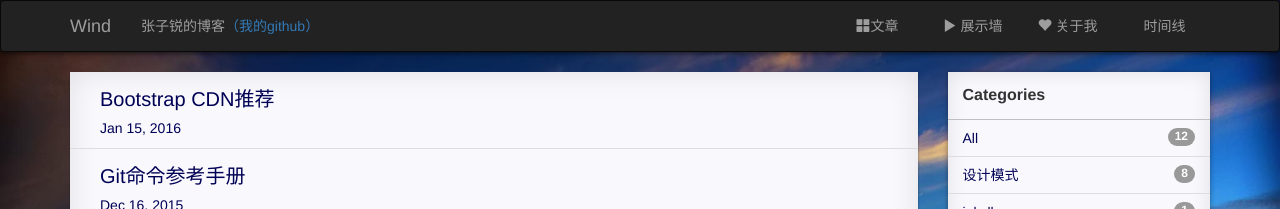
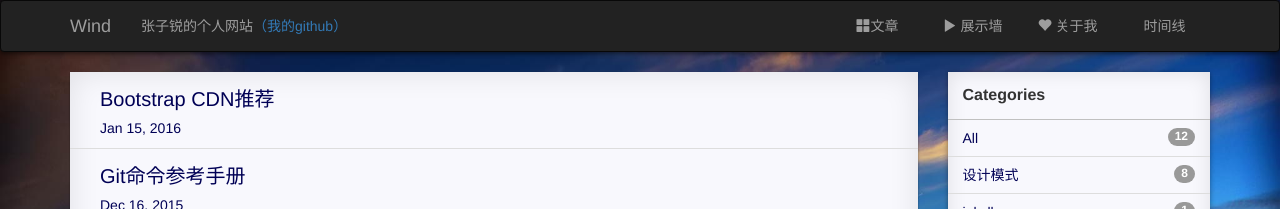
Before and after one commit to turkey321/zzr-china.github.com, a Jekyll site: the page built from index.html, in a window 1280 px wide. Shown: the top 209 px of the page. Built offline with Jekyll 4.4.1, drawn with Linux system fonts in a browser that asks for light colours; nearby versions of some CDN libraries; the list of posts is cut into pages by our own code; comment, search, counter and statistics services are not loaded; a style sheet for code colours, icons or effects is not loaded.

Commit message:
change the log words

```diff
--- a/_includes/header.html
+++ b/_includes/header.html
@@ -12,7 +12,7 @@
         <span class="icon-bar"></span>
       </button>
       <a class="navbar-brand" href="{{ site.baseurl }}/">{{ site.title }}</a>
-      <p class="navbar-text">张子锐的博客<a href="https://github.com/ZZR-china">（我的github）</a></p>
+      <p class="navbar-text">张子锐的个人网站<a href="https://github.com/ZZR-china">（我的github）</a></p>
     </div>
     <!-- Collect the nav links, forms, and other content for toggling -->
     <div class="collapse navbar-collapse" id="bs-example-navbar-collapse-1">
```
